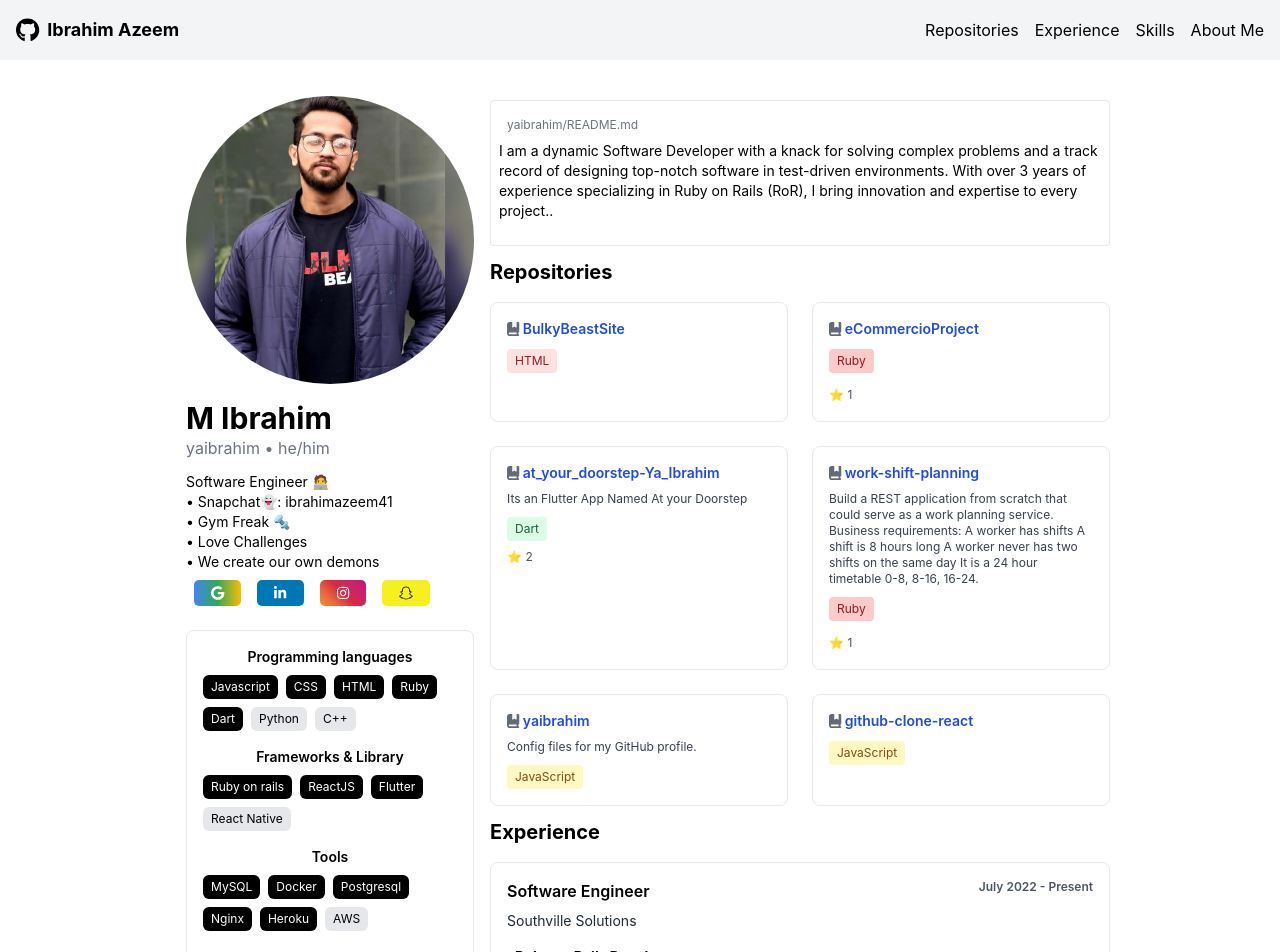
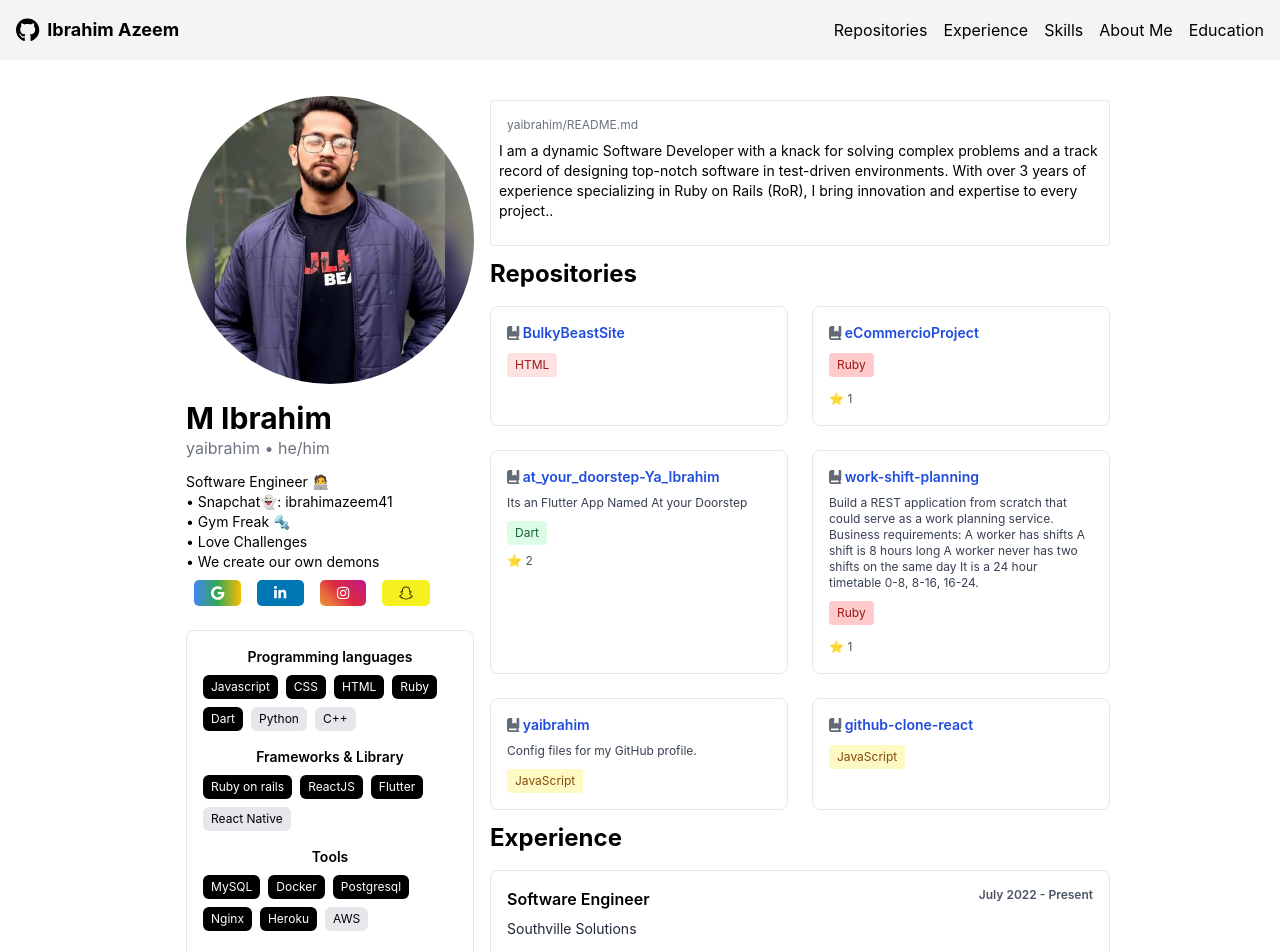
Before and after one commit to yaibrahim/github-clone-react, a React (Create React App) app: page / in a window 1280 px wide. Shown: the top 952 px of the page. Built offline with nearby package versions, Linux system fonts and the light colour scheme.

Commit message:
added education section

```diff
--- a/src/App.js
+++ b/src/App.js
@@ -2,6 +2,7 @@ import "./App.css";
 import ReposCard from "./components/ReposCard";
 import SocialButton from "./components/SocialButton";
 import ExperienceTab from "./components/ExperienceTab"
+import Education from "./components/Education"
 import { Element } from 'react-scroll';
 import Skills from './components/skills/Skills';
 import avatar from "../src/assets/avatar2.jpeg";
@@ -77,7 +78,7 @@ function App() {
             </Element>
             <div className="container mx-auto">
               <Element name="repositories" className="section">
-                <h1 className="text-xl font-bold mb-4 text-left pt-3">Repositories</h1>
+                <h1 className="text-2xl font-bold mb-4 text-left pt-3">Repositories</h1>
                 <div className="grid grid-cols-1 md:grid-cols-2 gap-6 overflow-auto">
                   <ReposCard
                     name={"BulkyBeastSite"}
@@ -158,11 +159,20 @@ function App() {
                 </div>
               </Element>
               <Element name="experience" className="section">
-                <h1 className="text-xl font-bold mb-4 text-left pt-3">Experience</h1>
+                <h1 className="text-2xl font-bold mb-4 text-left pt-3">Experience</h1>
                 <div className="bg-white p-4 rounded-lg border text-left">
                   <ExperienceTab designation="Software Engineer" company="Southville Solutions" date="July 2022 - Present" description={<ProjectSouthville />} />
                   <ExperienceTab designation="Associate Software Engineer" company="Devntech Pvt Ltd" date="Jan 2022 - Jun 2022" description={<ProjectDevntech />} />
                   <ExperienceTab designation="Software Developer" company="WorldSrc (Freelance - Remote)" date="Nov 2020 - Nov 2021" description={<ProjectWorldSrc />} />
+                </div>
+              </Element>
+
+              <Element name="education" className="section">
+                <h1 className="text-2xl font-bold mb-4 text-left pt-3">Education</h1>
+                <div className="bg-white p-4 rounded-lg border text-left">
+                  <Education degree="Bachelor of Science in Computer Science" institute="University of Central Punjab" date="2018 - 2022" />
+                  <hr className="mb-4" style={{ borderTop: "1px solid lightgrey" }}></hr>
+                  <Education degree="Intermediate in Computer Science (ICS)" institute="Govt. Islamia College Civil lines" date="2015 - 2017" />
                 </div>
               </Element>
             </div>
--- /dev/null
+++ b/src/components/Education.js
@@ -0,0 +1,19 @@
+function Education({degree, institute, date}) {
+    return(
+        <div className="pb-4">
+            <div className="justify-between flex">
+            <h2 className="text-base font-semibold mb-3">
+                {degree}
+            </h2>
+            <h2 className="text-sm font-semibold mb-3 text-gray-600">
+                {date}
+            </h2>
+            </div>
+            <h2 className="text-sm mb-2 text-gray-800">
+                {institute}
+            </h2>
+        </div>
+    );
+}
+
+export default Education;
--- a/src/components/NavBar.js
+++ b/src/components/NavBar.js
@@ -22,7 +22,7 @@ function NavBar() {
           <Link to="experience" smooth={true} duration={500} className="cursor-pointer text-black">Experience</Link>
           <Link to="skills" smooth={true} duration={500} className="cursor-pointer text-black">Skills</Link>
           <Link to="aboutme" smooth={true} duration={500} className="cursor-pointer text-black">About Me</Link>
-
+          <Link to="education" smooth={true} duration={500} className="cursor-pointer text-black">Education</Link>
         </nav>
         <div className="md:hidden">
           <button onClick={toggleMenu} className="text-black focus:outline-none">
@@ -36,6 +36,7 @@ function NavBar() {
           <Link to="experience" smooth={true} duration={500} className="block cursor-pointer text-black" onClick={toggleMenu}>Experience</Link>
           <Link to="aboutme" smooth={true} duration={500} className="block cursor-pointer text-black" onClick={toggleMenu}>About Me</Link>
           <Link to="skills" smooth={true} duration={500} className="block cursor-pointer text-black" onClick={toggleMenu}>Skills</Link>
+          <Link to="education" smooth={true} duration={500} className="block cursor-pointer text-black" onClick={toggleMenu}>Education</Link>
         </nav>
       )}
     </header>
--- a/src/components/skills/Skills.js
+++ b/src/components/skills/Skills.js
@@ -35,7 +35,7 @@ const Skills = () => {
             ]
         }
     ];
-
+    //secret_eSTrwBU7YQs1thGUishThAN77z9Y6Wewy9NQqvyQdXe
     return (
         <div className="p-4 sm:p-2 md:p-2">
             {skillsData.map((categoryData, index) => (
```
